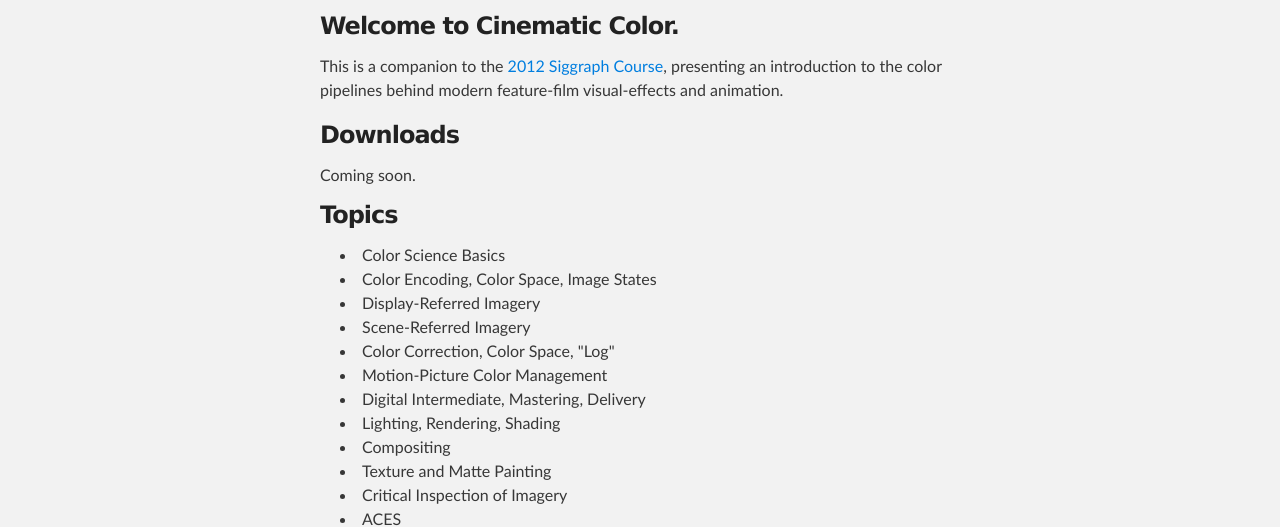
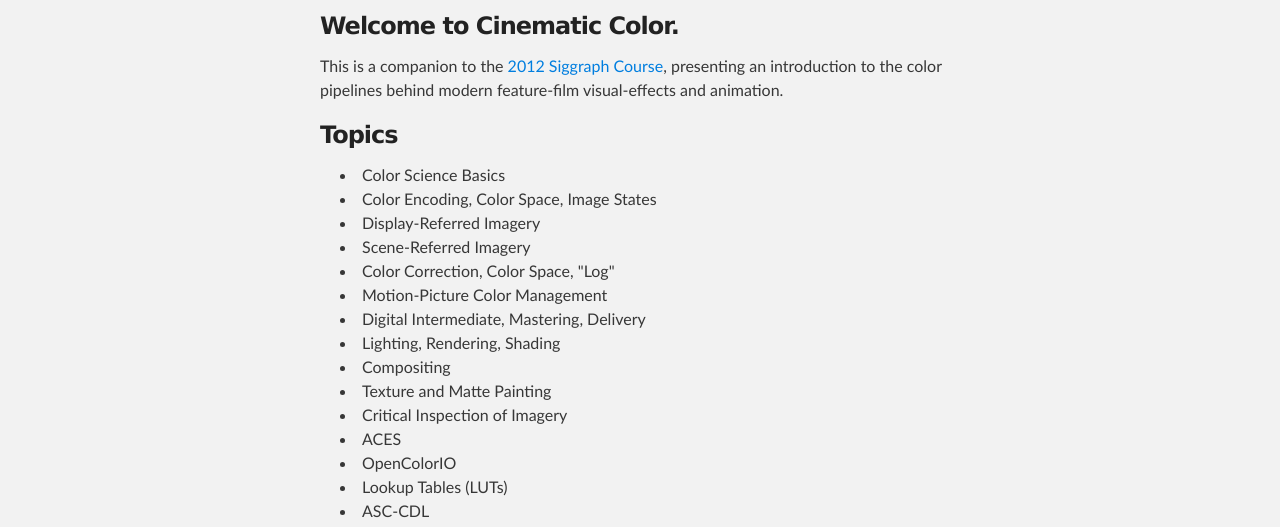
Before and after one commit to jeremyselan/cinematiccolor, a plain HTML site: page index.html in a window 1280 px wide. Shown: the part 252-779 px from the top of the page. Drawn offline with Linux system fonts and the light colour scheme.

Commit message:
Revert "reordered"
This reverts commit a263f88eaac36a6b8714cb846e623b15636b7aa9.

```diff
--- a/index.html
+++ b/index.html
@@ -47,8 +47,11 @@
 <p>This is a companion to the <a href="http://s2012.siggraph.org/attendees/sessions/cinematic-color-your-monitor-big-screen">2012 Siggraph Course</a>,
 presenting an introduction to the color pipelines behind modern feature-film visual-effects and animation.</p>
 
-<h3>Downloads</h3>
-Coming soon.
+<!--
+<h3>Overview</h3>
+<p>Color impacts many areas of the computer graphics pipeline. From texture painting to lighting, rendering to compositing, and from image display to the theater, handling color is a tricky problem. Tired of getting your images right on the monitor, only to have them fall apart later on? The goal of this course is to familiarize attendees with th e best practices used in modern visual effects and animation color pipelines, and how to adapt these concepts for home use.</p>
+<p>The course begins with an introduction to color processing, and its relationship to image fidelity, color reproducibility, and physical realism. We will discuss common misconceptions about linearity, gamma, and working with high-dynamic range (HDR) color spaces. Pipeline examples from recent films by Sony Pictures Imageworks will be included, with a discussion of what color transforms were utilized, and why these approaches were taken. Finally, we will present a brief introduction to the Academy’s recent efforts on color standardization in computer graphics (ACES), and how the audience can experiment with all of these concepts for free using open-source software (OpenColorIO).</p>
+-->
 
 <h3>Topics</h3>
 <ul>
@@ -70,6 +73,9 @@ Coming soon.
 <li>File Formats</li>
 <li>DCI P3 and X'Y'Z'</li>
 </ul>
+
+<h3>Downloads</h3>
+Coming soon...
 
 <h3>Links</h3>
 <ul>
```
